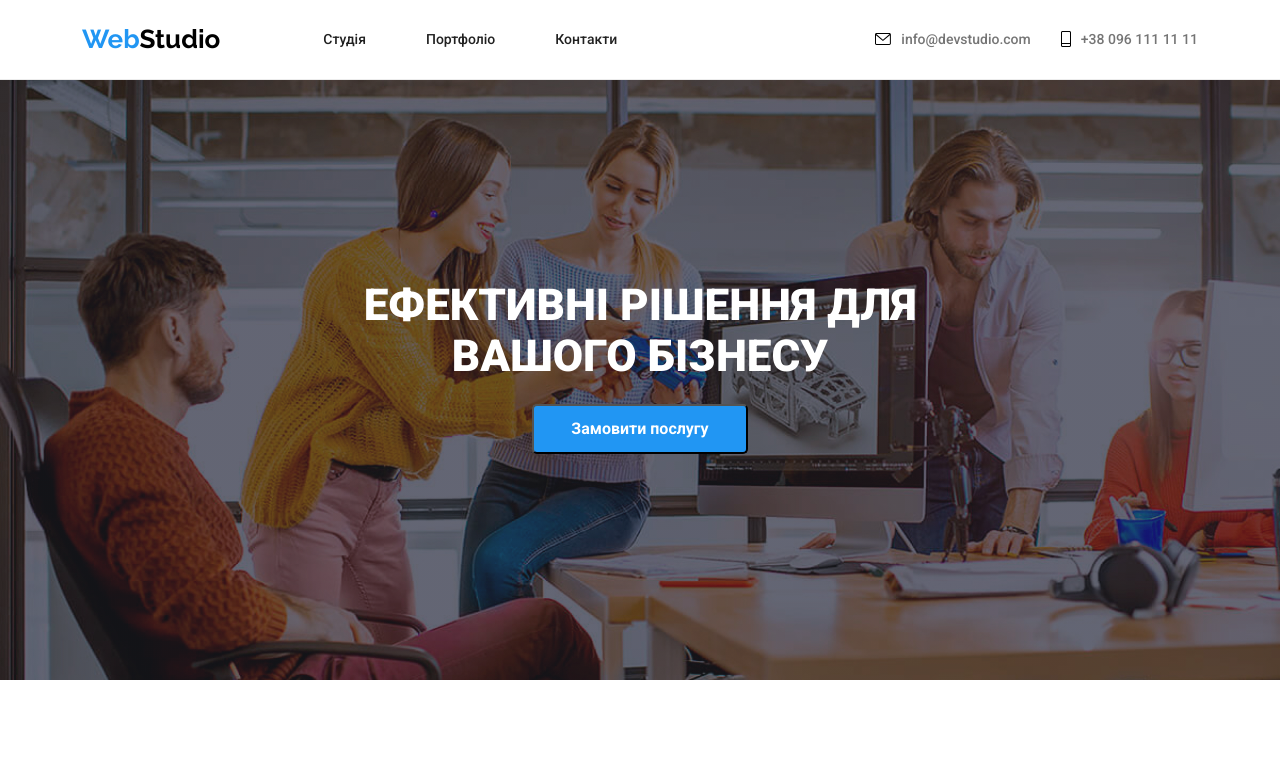
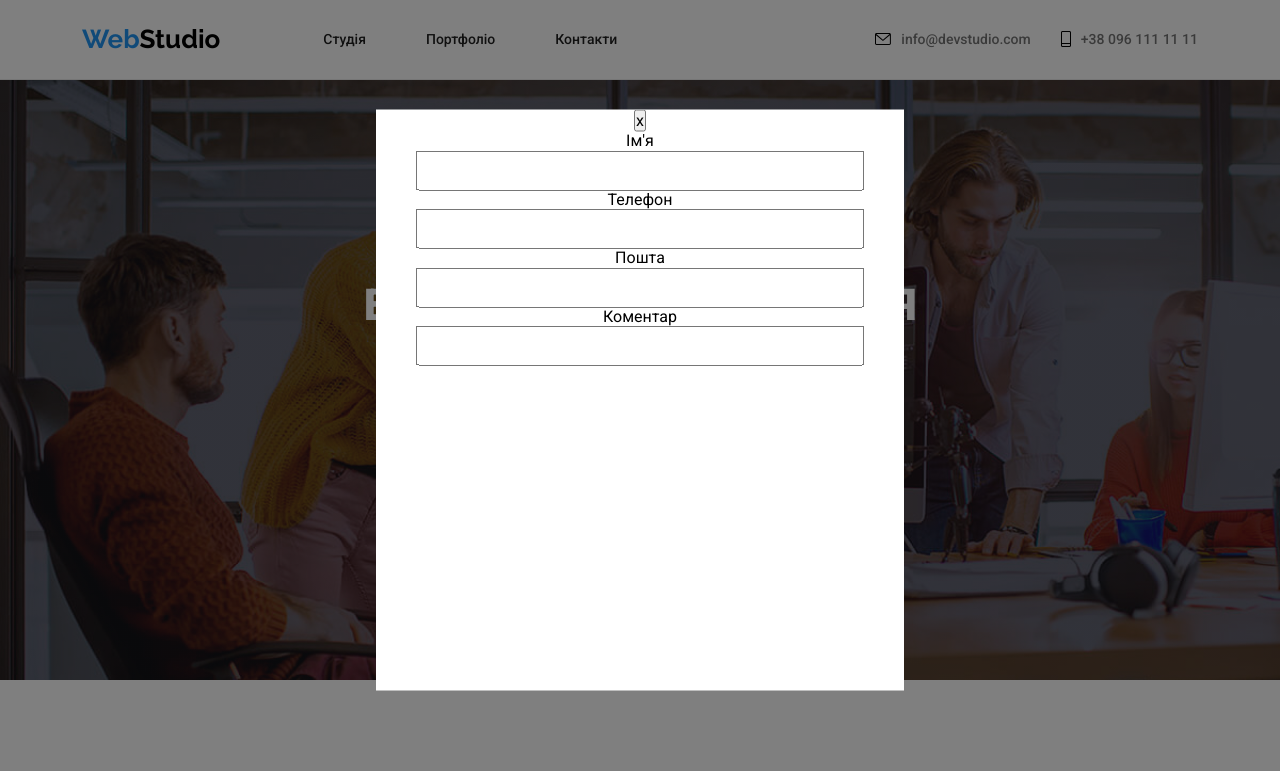
Before and after one commit to MstyslavSoroka/web_studio, a plain HTML site: page index.html in a window 1280 px wide. Both pictures are taken after a click on the button "Замовити послугу". Shown: the top 771 px of the page. Drawn offline with nearby package versions, Linux system fonts and the light colour scheme.

Commit message:
add modal

```diff
--- a/index.html
+++ b/index.html
@@ -1,31 +1,27 @@
 <!DOCTYPE html>
 <html lang="en">
+
 <head>
   <meta charset="UTF-8" />
   <meta http-equiv="X-UA-Compatible" content="IE=edge" />
   <meta name="viewport" content="width=device-width, initial-scale=1.0" />
   <title>WebStudio</title>
-    <link
-      rel="stylesheet"
-      href="https://cdnjs.cloudflare.com/ajax/libs/normalize/8.0.1/normalize.min.css"
+  <link rel="stylesheet" href="https://cdnjs.cloudflare.com/ajax/libs/normalize/8.0.1/normalize.min.css"
     integrity="sha512-NhSC1YmyruXifcj/KFRWoC561YpHpc5Jtzgvbuzx5VozKpWvQ+4nXhPdFgmx8xqexRcpAglTj9sIBWINXa8x5w=="
-      crossorigin="anonymous"
-      referrerpolicy="no-referrer"
-    />
+    crossorigin="anonymous" referrerpolicy="no-referrer" />
   <link rel="preconnect" href="https://fonts.googleapis.com" />
   <link rel="preconnect" href="https://fonts.gstatic.com" crossorigin />
   <link
     href="https://fonts.googleapis.com/css2?family=Raleway:wght@400;700&family=Roboto:wght@100;400;500;700;900&display=swap"
-      rel="stylesheet"
-    />
+    rel="stylesheet" />
   <link rel="stylesheet" href="style.css" />
 </head>
+
 <body>
   <header class="header">
     <div class="container header-wrap">
       <a class="header-webstudio" href="index.html">
-        <span class="header-web">Web</span>Studio</a
-      >
+        <span class="header-web">Web</span>Studio</a>
       <nav class="header-nav">
         <ul class="header-menu">
           <li><a href="index.html" class="header-menu-link">Студія</a></li>
@@ -40,17 +36,13 @@
           <svg class="email-svg">
             <use href="./icons.svg#icon-email"></use>
           </svg>
-          <a href="mailto:info@devstudio.com" class="header-contact-link"
-            >info@devstudio.com</a
-          >
+          <a href="mailto:info@devstudio.com" class="header-contact-link">info@devstudio.com</a>
         </li>
         <li class="header-contact-item">
           <svg class="phone-svg">
             <use href="./icons.svg#icon-phone"></use>
           </svg>
-          <a href="tel:+380961111111" class="header-contact-link"
-            >+38 096 111 11 11</a
-          >
+          <a href="tel:+380961111111" class="header-contact-link">+38 096 111 11 11</a>
         </li>
       </ul>
     </div>
@@ -58,7 +50,30 @@
   <main>
     <section class="banner">
       <h1 class="main-heading">ЕФЕКТИВНІ РІШЕННЯ ДЛЯ <br>ВАШОГО БІЗНЕСУ</h1>
-        <button type="button" class="main-button">Замовити послугу</button>
+      <button class="btn-open" data-modal-open>Замовити послугу</button>
+      <div class="backdrop is-hidden" data-modal>
+        <div class="modal">
+          <button class="btn" data-modal-close>x</button>
+          <form class="registration-form">
+            <label class="registration-label">
+              Ім'я
+              <input type="text" name="Name">
+            </label>
+            <label class="registration-label">
+              Телефон
+              <input type="tel" name="tel" />
+            </label>
+            <label class="registration-label">
+              Пошта
+              <input type="email" name="email" />
+            </label>
+            <label class="registration-label">
+              Коментар
+              <input type="text" name="commentary">
+            </label>
+          </form>
+        </div>
+      </div>
     </section>
     <section class="description-section">
       <div class="container">
@@ -117,33 +132,15 @@
       <h2 class="section-heading">Чим ми займаємося</h2>
       <ul class="main-list-images">
         <li class="main-list-images-item">
-            <img
-              src="img/box1.jpg"
-              alt="зображення"
-              class="main-image"
-              width="370"
-              height="294"
-            />
+          <img src="img/box1.jpg" alt="зображення" class="main-image" width="370" height="294" />
           <p class="image-label">ДЕСКТОПНІ ДОДАТКИ</p>
         </li>
         <li class="main-list-images-item">
-            <img
-              src="img/box2.jpg"
-              alt="зображення"
-              class="main-image"
-              width="370"
-              height="294"
-            />
+          <img src="img/box2.jpg" alt="зображення" class="main-image" width="370" height="294" />
           <p class="image-label">МОБІЛЬНІ ДОДАТКИ</p>
         </li>
         <li class="main-list-images-item">
-            <img
-              src="img/box3.jpg"
-              alt="зображення"
-              class="main-image"
-              width="370"
-              height="294"
-            />
+          <img src="img/box3.jpg" alt="зображення" class="main-image" width="370" height="294" />
           <p class="image-label">ДИЗАЙНЕРСЬКІ РІШЕННЯ</p>
         </li>
       </ul>
@@ -153,13 +150,7 @@
         <h2 class="section-heading">Наша команда</h2>
         <ul class="main-list-team">
           <li class="team-item">
-              <img
-                src="img/imgg(1).jpg"
-                alt="Наша команда"
-                class="main-team-image"
-                width="270"
-                height="260"
-              />
+            <img src="img/imgg(1).jpg" alt="Наша команда" class="main-team-image" width="270" height="260" />
             <h4 class="main-name">Ігор Дем'яненко</h4>
             <p class="main-description-job">Product Designer</p>
             <ul class="svg-list">
@@ -186,13 +177,7 @@
             </ul>
           </li>
           <li class="team-item">
-              <img
-                src="img/imgg(2).jpg"
-                alt="Наша команда"
-                class="main-team-image"
-                width="270"
-                height="260"
-              />
+            <img src="img/imgg(2).jpg" alt="Наша команда" class="main-team-image" width="270" height="260" />
             <h4 class="main-name">Ольга Рєпіна</h4>
             <p class="main-description-job">Frontend Developer</p>
             <ul class="svg-list">
@@ -219,13 +204,7 @@
             </ul>
           </li>
           <li class="team-item">
-              <img
-                src="img/imgg(3).jpg"
-                alt="Наша команд"
-                class="main-team-image"
-                width="270"
-                height="260"
-              />
+            <img src="img/imgg(3).jpg" alt="Наша команд" class="main-team-image" width="270" height="260" />
             <h4 class="main-name">Микола Тарасов</h4>
             <p class="main-description-job">Marketing</p>
             <ul class="svg-list">
@@ -252,13 +231,7 @@
             </ul>
           </li>
           <li class="team-item">
-              <img
-                src="img/imgg(4).jpg"
-                alt="Наша команд"
-                class="main-team-image"
-                width="270"
-                height="260"
-              />
+            <img src="img/imgg(4).jpg" alt="Наша команд" class="main-team-image" width="270" height="260" />
             <h4 class="main-name">Михайло Єрмаков</h4>
             <p class="main-description-job">UI Designer</p>
             <ul class="svg-list">
@@ -326,27 +299,17 @@
   <footer class="footer">
     <div class="container footer-div">
 
-        <a class="footer-webstudio" href="#"
-          >Web<span class="footer-studio">Studio</span></a
-        >
+      <a class="footer-webstudio" href="#">Web<span class="footer-studio">Studio</span></a>
       <div class="footer-block">
         <ul class="footer-list">
           <li class="footer-list-item">
-            <a
-              href="https://goo.gl/maps/LNZbK8tX5sq8bWxk8"
-              class="footer-address"
-              >Місто Київ пр-т Лесі Українки, 26</a
-            >
+            <a href="https://goo.gl/maps/LNZbK8tX5sq8bWxk8" class="footer-address">Місто Київ пр-т Лесі Українки, 26</a>
           </li>
           <li class="footer-list-item">
-            <a href="mailto:info@devstudio.com" class="footer-contact"
-              >info@devstudio.com</a
-            >
+            <a href="mailto:info@devstudio.com" class="footer-contact">info@devstudio.com</a>
           </li>
           <li class="footer-list-item">
-            <a href="tel:+380961111111" class="footer-contact"
-              >+38 096 111 11 11</a
-            >
+            <a href="tel:+380961111111" class="footer-contact">+38 096 111 11 11</a>
           </li>
         </ul>
         <div class="footer-wrapper">
@@ -376,5 +339,7 @@
         </div>
       </div>
   </footer>
+  <script src="./modal.js"></script>
 </body>
+
 </html>
--- /dev/null
+++ b/modal.js
@@ -0,0 +1,15 @@
+(() => {
+    const refs = {
+      openModalBtn: document.querySelector("[data-modal-open]"),
+      closeModalBtn: document.querySelector("[data-modal-close]"),
+      modal: document.querySelector("[data-modal]"),
+    };
+
+    refs.openModalBtn.addEventListener("click", toggleModal);
+    refs.closeModalBtn.addEventListener("click", toggleModal);
+
+    function toggleModal() {
+      refs.modal.classList.toggle("is-hidden");
+      document.body.classList.toggle("no-scroll");
+    }
+  })();
--- a/style.css
+++ b/style.css
@@ -37,6 +37,50 @@ body {
   font-family: "Roboto", sans-serif;
 }
 /* ==================================================================================== */
+.backdrop {
+  position: fixed;
+  top: 0;
+  left: 0;
+ width: 100%;
+ height: 100%;
+  background-color: rgba(0, 0, 0, 0.5);
+  opacity: 1;
+ }
+
+
+ .backdrop.is-hidden {
+  opacity: 0;
+  pointer-events: none;
+ }
+
+ .no-scroll {
+  overflow: hidden;
+ }
+
+ .modal {
+  position: absolute;
+  top: 50%;
+  left: 50%;
+  height: 581px;
+  width: 528px;
+  background-color: rgb(255, 255, 255);
+  transform: translate(-50%, -50%);
+ }
+
+ .registration-label {
+  display: flex;
+  flex-direction: column;
+
+ }
+ .registration-label>input {
+  width: 448px;
+  height: 40px;
+  align-self: center;
+ }
+
+/* ===================================================================================================  */
+
+
 .header-webstudio {
   font-family: "Raleway", sans-serif;
   font-size: 26px;
@@ -132,7 +176,7 @@ body {
   margin-bottom: 23px;
 }
 
-.main-button {
+.btn-open {
   color: white;
   background-color: #2196F3;
   font-weight: 700;
```
Lines whose indentation alone changed are shown as unchanged.
